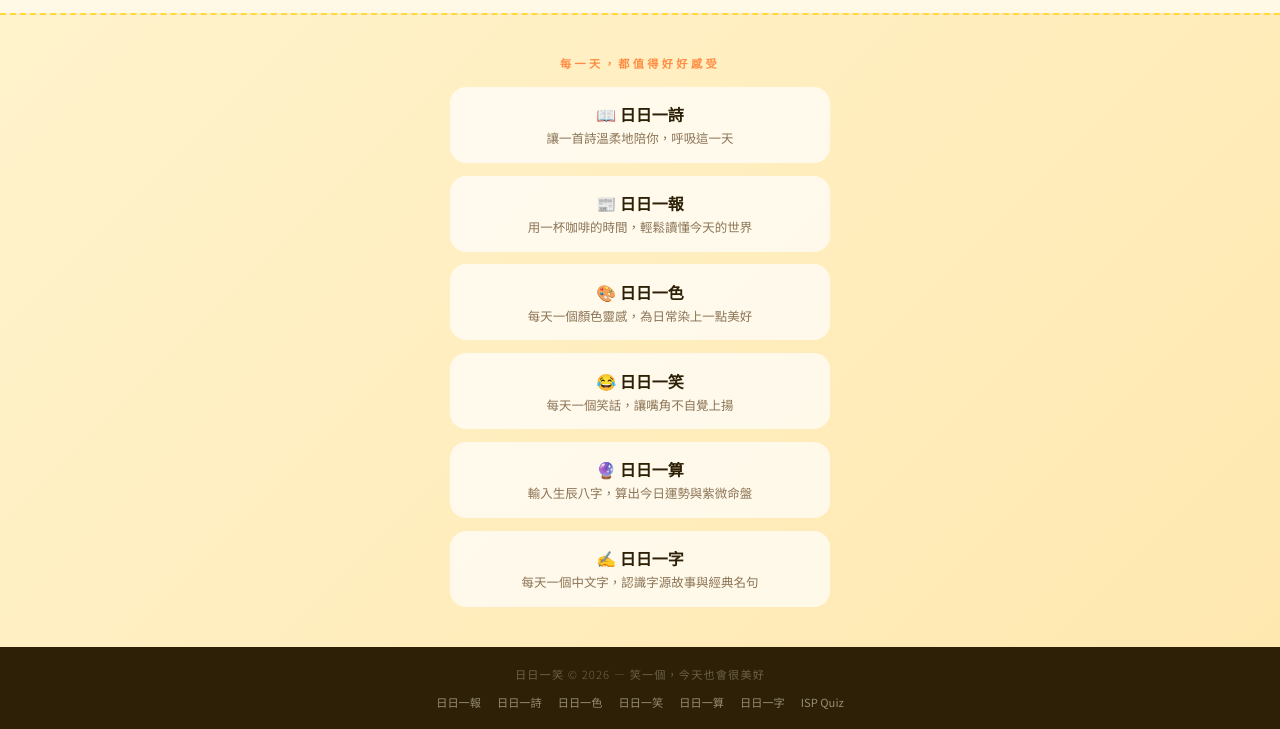
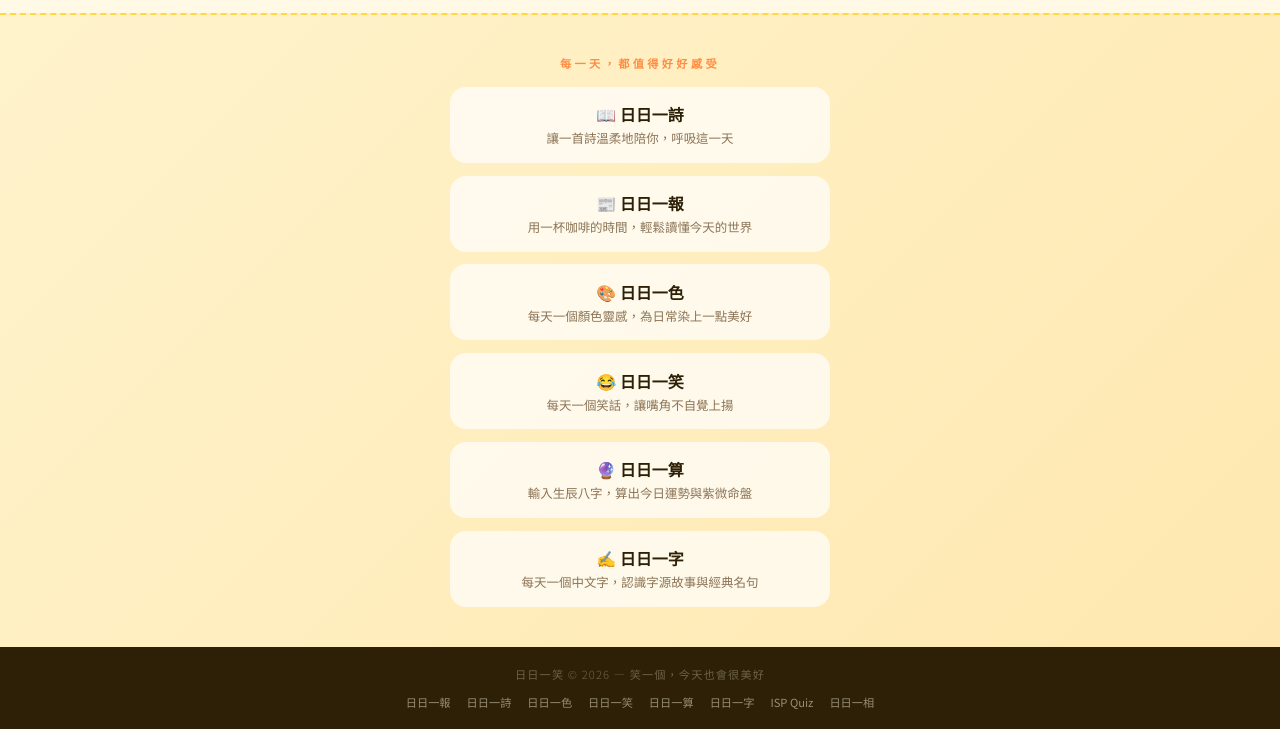
Before and after one commit to purpledreamb-oss/dailyjoke, a plain HTML site: page index.html in a window 1280 px wide. Shown: the part 1268-1997 px from the top of the page. Drawn offline with Linux system fonts and the light colour scheme.

Commit message:
Add 日日一相 link to footer
Co-Authored-By: Claude Opus 4.6 <noreply@anthropic.com>

```diff
--- a/index.html
+++ b/index.html
@@ -345,6 +345,7 @@
       <a href="https://dailyfortune.getlessen.com/" style="color:rgba(255,249,230,0.5);text-decoration:none;font-size:0.7rem;">日日一算</a>
       <a href="https://dailyword.getlessen.com/" style="color:rgba(255,249,230,0.5);text-decoration:none;font-size:0.7rem;">日日一字</a>
       <a href="https://ispquiz.getlessen.com/" style="color:rgba(255,249,230,0.5);text-decoration:none;font-size:0.7rem;">ISP Quiz</a>
+      <a href="https://dailyisp.getlessen.com/" style="color:rgba(255,249,230,0.5);text-decoration:none;font-size:0.7rem;">日日一相</a>
     </div>
   </footer>
 
```
